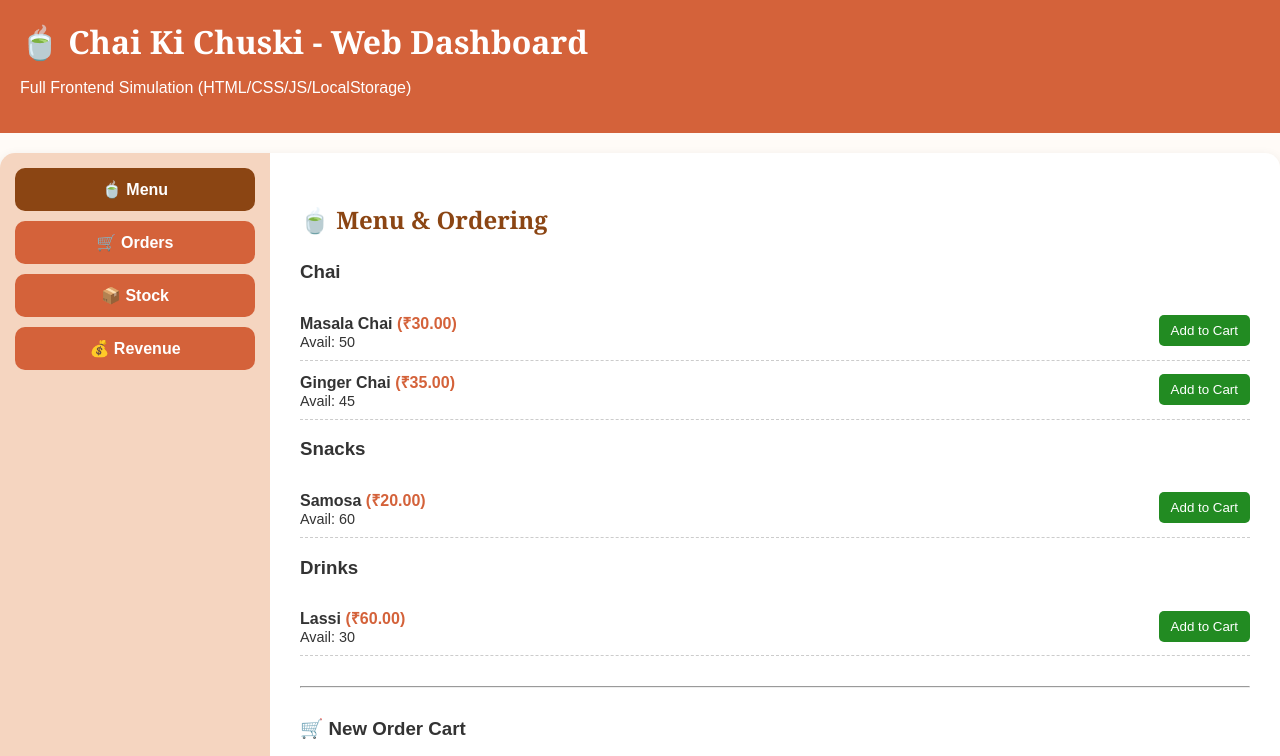
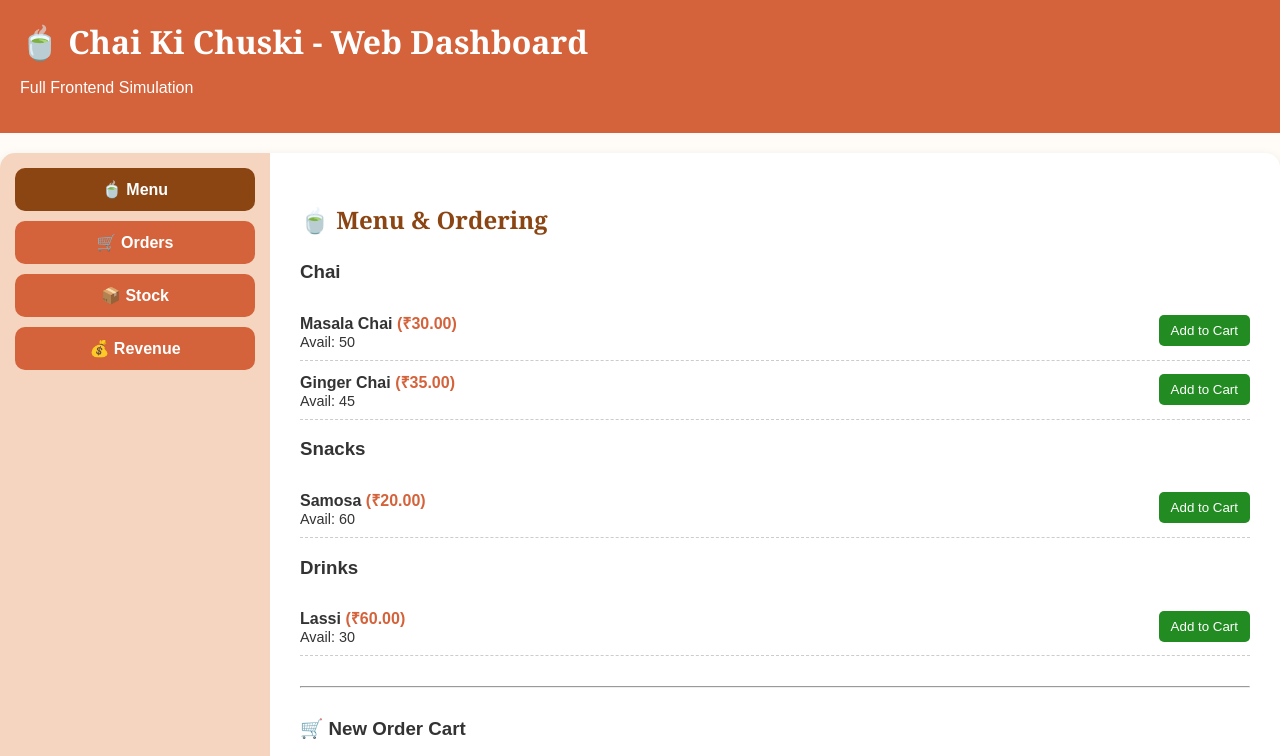
Before and after one commit to kartikmaurya27/cafe_system, a plain HTML site: page index.html in a window 1280 px wide. Shown: the top 756 px of the page. Drawn offline with Linux system fonts and the light colour scheme.

Commit message:
Update index.html

```diff
--- a/index.html
+++ b/index.html
@@ -9,7 +9,7 @@
 <body>
     <div class="header">
         <h1>🍵 Chai Ki Chuski - Web Dashboard</h1>
-        <p>Full Frontend Simulation (HTML/CSS/JS/LocalStorage)</p>
+        <p>Full Frontend Simulation </p>
     </div>
 
     <div class="container">
@@ -107,4 +107,5 @@
 
     <script src="script.js"></script>
 </body>
+
 </html>
```
